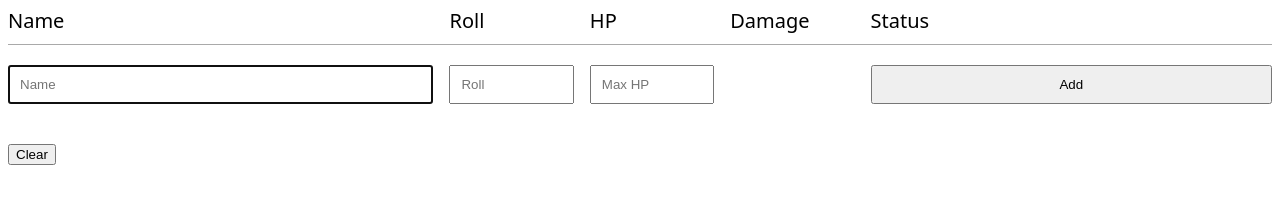
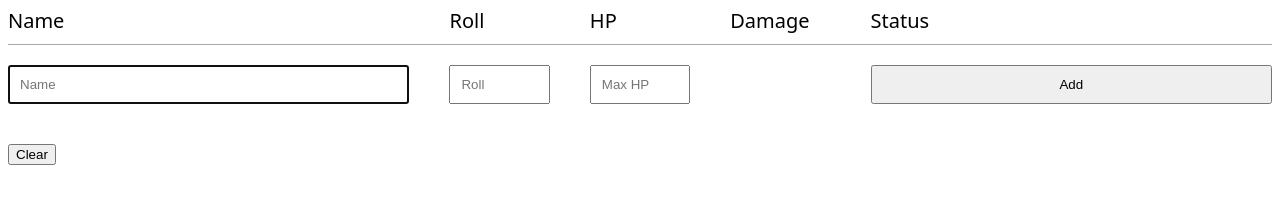
Before and after one commit to OleSkaar/initiative-tracker, a plain HTML site: page index.html in a window 1280 px wide. Shown: the part 120-324 px from the top of the page. Drawn offline with Linux system fonts and the light colour scheme.

Commit message:
Set box-sizing

```diff
--- a/style.css
+++ b/style.css
@@ -1,3 +1,7 @@
+*, *:before, *:after {
+  box-sizing: border-box;
+}
+
 html {
     font-family: system-ui, -apple-system, BlinkMacSystemFont, 'Segoe UI', Roboto, Oxygen, Ubuntu, Cantarell, 'Open Sans', 'Helvetica Neue', sans-serif;
     font-size: 20px;
```
